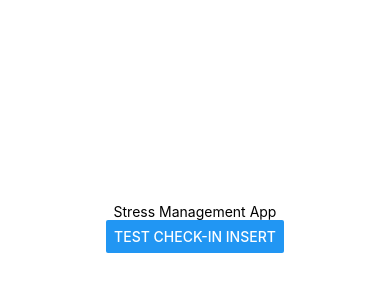
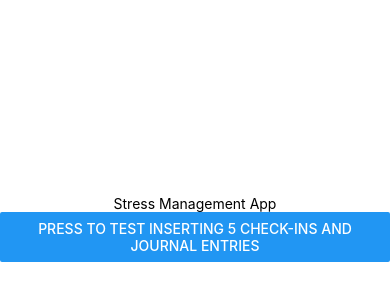
Before and after one commit to vPolyBear/capstone, a React Native app in the folder mobile/: screen / in a window 390 px wide. Shown: the part 194-494 px from the top of the page. Built offline with nearby package versions, Linux system fonts and the light colour scheme; no server answers.

Commit message:
completed rep 9 and half of rep 10

```diff
--- a/mobile/App.tsx
+++ b/mobile/App.tsx
@@ -1,28 +1,67 @@
 import { StatusBar } from 'expo-status-bar';
 import { Button, StyleSheet, Text, View } from 'react-native';
-import { supabase } from './src/lib/supabase';
+import * as SQLite from 'expo-sqlite';
+import { useState } from 'react';
 
 export default function App() {
-  async function testCheckInInsert() {
-    const { data, error } = await supabase
-      .from('check_ins')
-      .insert({ stress_level: 3, mood: 'test' })
-      .select()
-      .single();
+  const [result, setResult] = useState('');
 
-    if (error) {
-      console.error('Supabase insert failed:', error.message);
-      return;
+  async function createTable() {
+      const db = await SQLite.openDatabaseAsync('StressManagement.db');
+
+      await db.execAsync(`
+        CREATE TABLE IF NOT EXISTS check_ins (
+          id INTEGER PRIMARY KEY NOT NULL,
+          stress_level INTEGER NOT NULL
+        );
+
+        CREATE TABLE IF NOT EXISTS journal_entries (
+          id INTEGER PRIMARY KEY NOT NULL,
+          entry TEXT NOT NULL
+        );
+      `);
     }
 
-    console.log('Supabase check-in insert succeeded:', data);
+  async function testData(){
+      const startTime = Date.now();
+      await createTable();
+      const db = await SQLite.openDatabaseAsync('StressManagement.db');
+
+      const endTime = Date.now();
+      const elapsedTime = endTime - startTime;
+
+      await db.execAsync(`
+        INSERT INTO check_ins (stress_level) VALUES (1);
+        INSERT INTO check_ins (stress_level) VALUES (2);
+        INSERT INTO check_ins (stress_level) VALUES (3);
+        INSERT INTO check_ins (stress_level) VALUES (4);
+        INSERT INTO check_ins (stress_level) VALUES (5);
+
+        INSERT INTO journal_entries (entry) VALUES ('Test journal entry 1');
+        INSERT INTO journal_entries (entry) VALUES ('Test journal entry 2');
+        INSERT INTO journal_entries (entry) VALUES ('Test journal entry 3');
+        INSERT INTO journal_entries (entry) VALUES ('Test journal entry 4');
+        INSERT INTO journal_entries (entry) VALUES ('Test journal entry 5');
+      `);
+
+      const checkIns = await db.getAllAsync('SELECT * FROM check_ins');
+      console.log('Retrieved Check-Ins:', checkIns);
+
+      const journalEntries = await db.getAllAsync('SELECT * FROM journal_entries');
+      console.log('Retrieved Journal Entries:', journalEntries);
+
+      setResult(
+        `Check-Ins: ${checkIns.length}/5\n` +
+        `Journal Entries: ${journalEntries.length}/5\n` +
+        `Time: ${elapsedTime}ms`
+      );
   }
 
   return (
     <View style={styles.container}>
       <Text>Stress Management App</Text>
-      <Button title="Test Check-In Insert" onPress={testCheckInInsert} />
-      <StatusBar style="auto" />
+      <Button title="Press to Test Inserting 5 Check-Ins and Journal Entries" onPress={testData} />
+      <Text>{result}</Text>
     </View>
   );
 }
--- a/mobile/app.json
+++ b/mobile/app.json
@@ -20,6 +20,9 @@
     },
     "web": {
       "favicon": "./assets/favicon.png"
-    }
+    },
+    "plugins": [
+      "expo-sqlite"
+    ]
   }
 }
--- a/mobile/package.json
+++ b/mobile/package.json
@@ -3,8 +3,10 @@
   "version": "1.0.0",
   "main": "index.ts",
   "dependencies": {
+    "@expo/ui": "~57.0.20",
     "@supabase/supabase-js": "^2.115.0",
     "expo": "~57.0.20",
+    "expo-sqlite": "~57.0.3",
     "expo-status-bar": "~57.0.1",
     "react": "19.2.3",
     "react-dom": "19.2.3",
```
Also changed, not shown: 8 other files (tests, documents, lock files or other folders).
